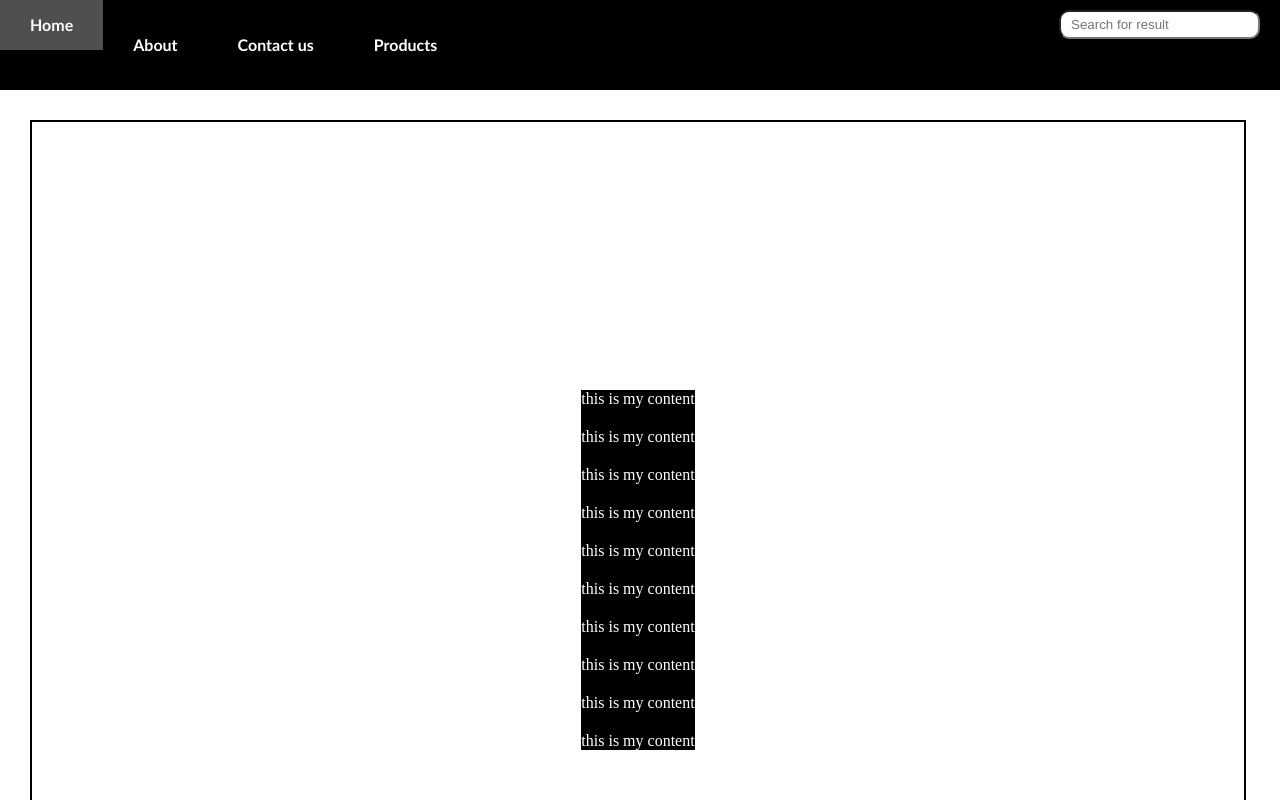
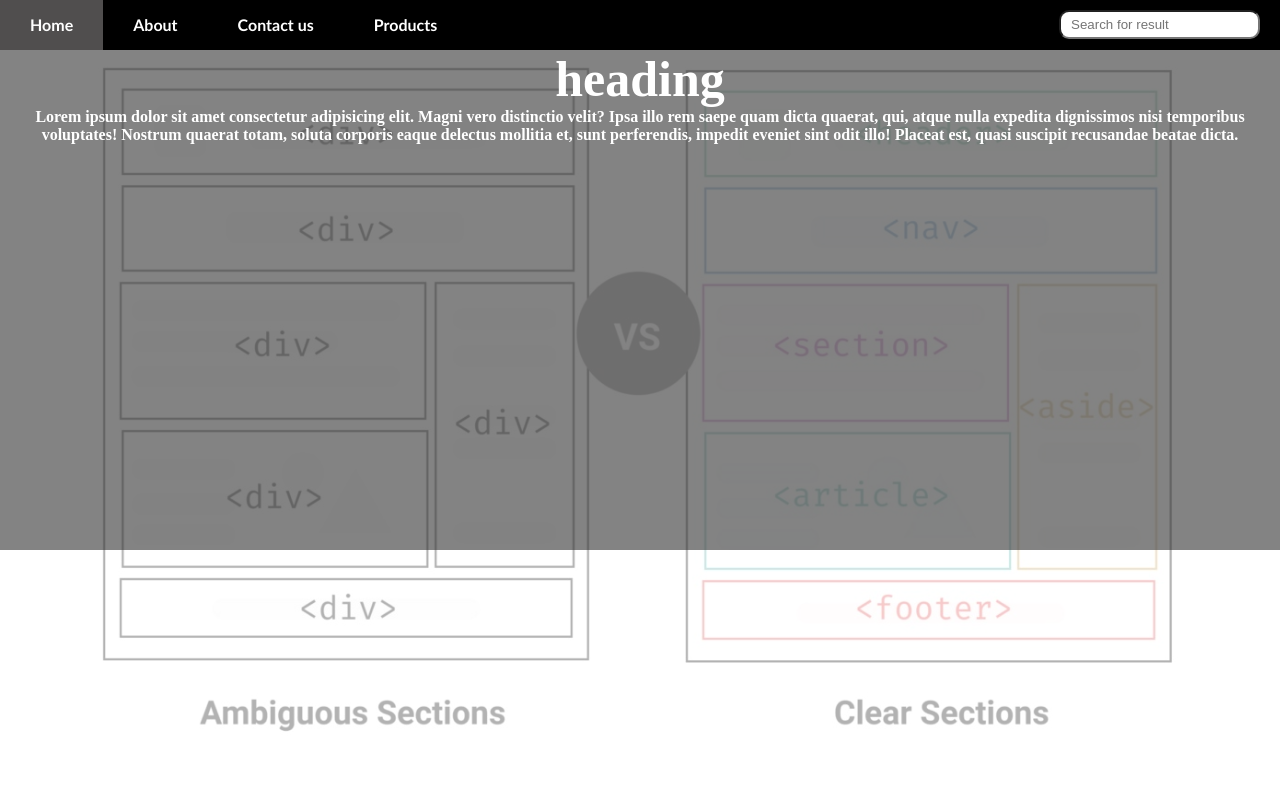
Before and after one commit to pixel8cloud/html-css-javascript, a plain HTML site: page main.html in a window 1280 px wide. Shown: the top 800 px of the page. Drawn offline with Linux system fonts and the light colour scheme.

Commit message:
video 23

```diff
--- a/main.css
+++ b/main.css
@@ -234,10 +234,40 @@ li {
   color: red;
 } */
 
-ul :not(:first-child) {
+/* ul :not(:first-child) {
   margin-top: 20px;
 }
 
 ul :not(:last-child) {
   margin-bottom: 20px;
+} */
+
+.head {
+  font-size: 50px;
 }
+
+.para-1 {
+  font-weight: bold;
+}
+
+.section {
+  text-align: center;
+  height: 500px;
+  color: white;
+  background-color: rgba(48, 47, 47, 0.596);
+}
+
+
+.section::after {
+  content: "";
+  background-image: url(./images/semantics-tags.jpeg);
+  background-repeat: no-repeat;
+  position: absolute;
+  background-size: cover;
+  width: 100%;
+  height: 100%;
+  top: 0px;
+  left: 0px;
+  z-index: -1;
+  opacity: 0.3;
+}
--- a/main.html
+++ b/main.html
@@ -25,19 +25,16 @@
         <input type="text" placeholder="Search for result" />
       </div>
     </nav>
-    <div class="container">
-      <ul class="list">
-        <li class="ele" id="1">this is my content</li>
-        <li class="ele" id="2">this is my content</li>
-        <li class="ele" id="3">this is my content</li>
-        <li class="ele" id="4">this is my content</li>
-        <li class="ele" id="5">this is my content</li>
-        <li class="ele" id="6">this is my content</li>
-        <li class="ele" id="7">this is my content</li>
-        <li class="ele" id="8">this is my content</li>
-        <li class="ele" id="9">this is my content</li>
-        <li class="ele" id="10">this is my content</li>
-      </ul>
-    </div>
+    <section class="section">
+      <h1 class="head">heading</h1>
+      <p class="para-1">
+        Lorem ipsum dolor sit amet consectetur adipisicing elit. Magni vero
+        distinctio velit? Ipsa illo rem saepe quam dicta quaerat, qui, atque
+        nulla expedita dignissimos nisi temporibus voluptates! Nostrum quaerat
+        totam, soluta corporis eaque delectus mollitia et, sunt perferendis,
+        impedit eveniet sint odit illo! Placeat est, quasi suscipit recusandae
+        beatae dicta.
+      </p>
+    </section>
   </body>
 </html>
```
